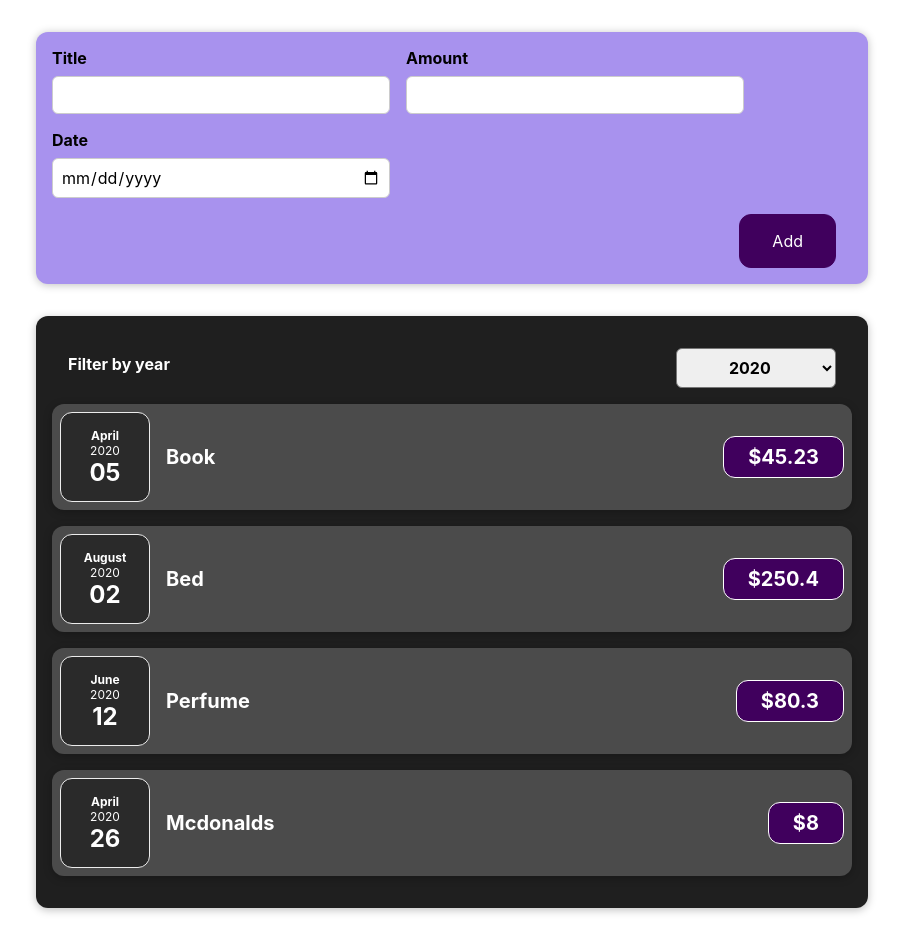
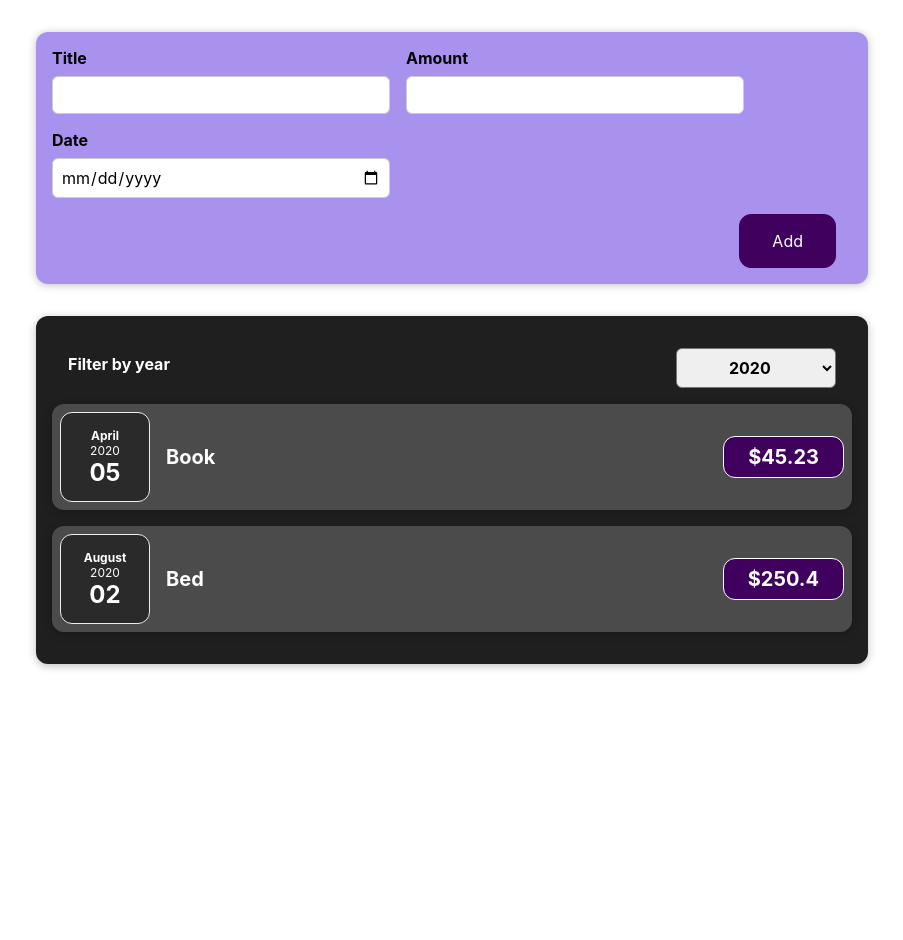
Before and after one commit to rudkevych/expenses-app, a React (Create React App) app: page / in a window 1280 px wide. Shown: the whole page, without its empty margins (188-1091 px from the left). After the commit the page ends 800 px from the top, so only its background shows below. Built offline with nearby package versions, Linux system fonts and the light colour scheme.

Commit message:
filtering added

```diff
--- a/src/components/Expenses/Expenses.js
+++ b/src/components/Expenses/Expenses.js
@@ -12,10 +12,14 @@ const Expenses = (props) => {
         setFilteredYear(year);
     }
 
+    const filteredExpenses = props.expenses.filter(expense => {
+        return expense.date.getFullYear().toString() === filteredYear;
+    });
+
     return (
         <Card className='expenses'>
             <ExpenseFilter selectedYear={filteredYear} onFilterYearChange={yearChangeHandler}/>
-            {props.expenses.map(expense =>
+            {filteredExpenses.map(expense =>
                 <ExpenseItem
                     key={expense.id}
                     title={expense.title}
--- a/src/components/db/expensesStore.js
+++ b/src/components/db/expensesStore.js
@@ -15,12 +15,12 @@ export const expensesStore = [
         id: 'el3',
         title: 'Perfume',
         amount: 80.3,
-        date: new Date(2020, 5, 12)
+        date: new Date(2021, 5, 12)
     },
     {
         id: 'el4',
         title: 'Mcdonalds',
         amount: 8,
-        date: new Date(2020, 3, 26)
+        date: new Date(2022, 3, 26)
     }
 ];
```
